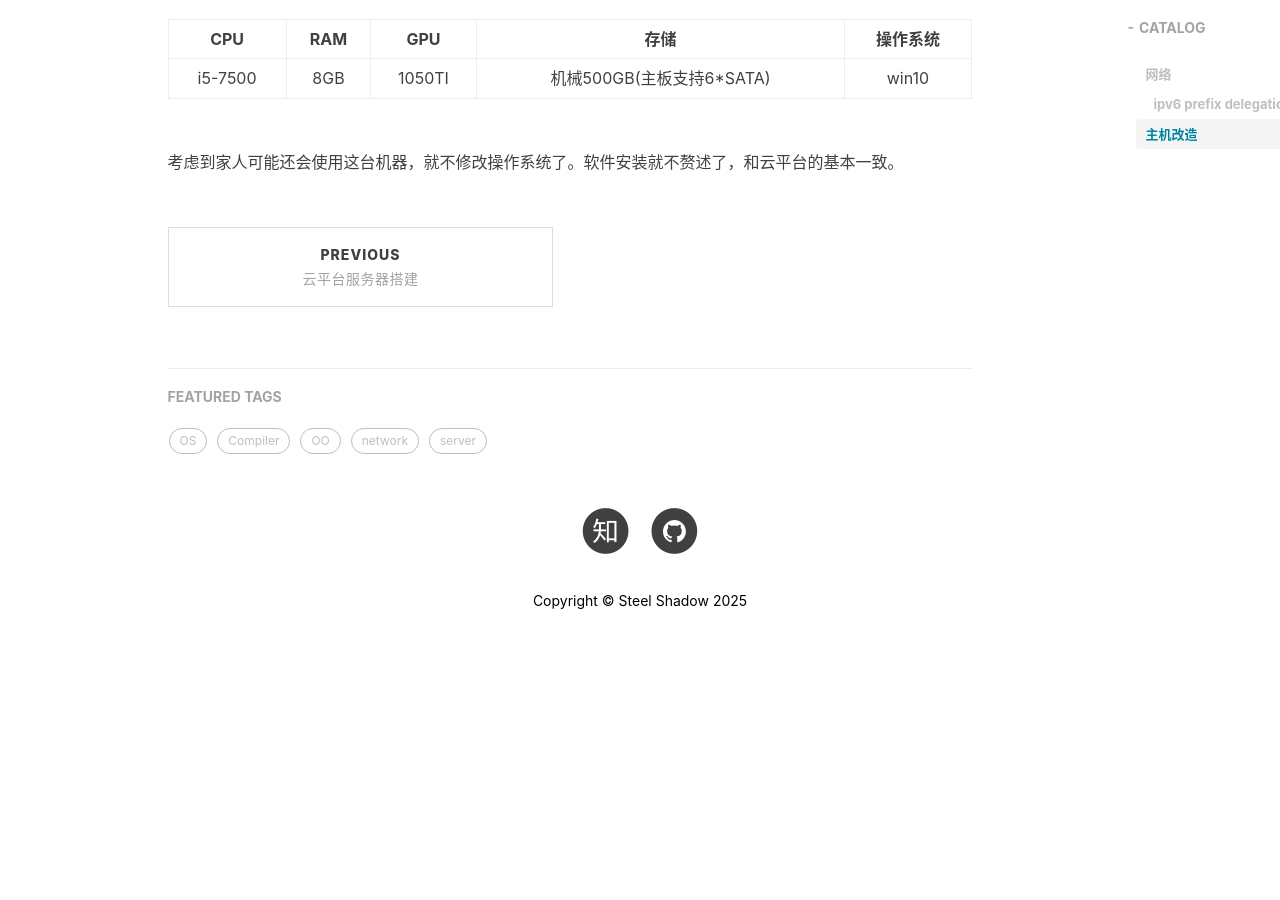
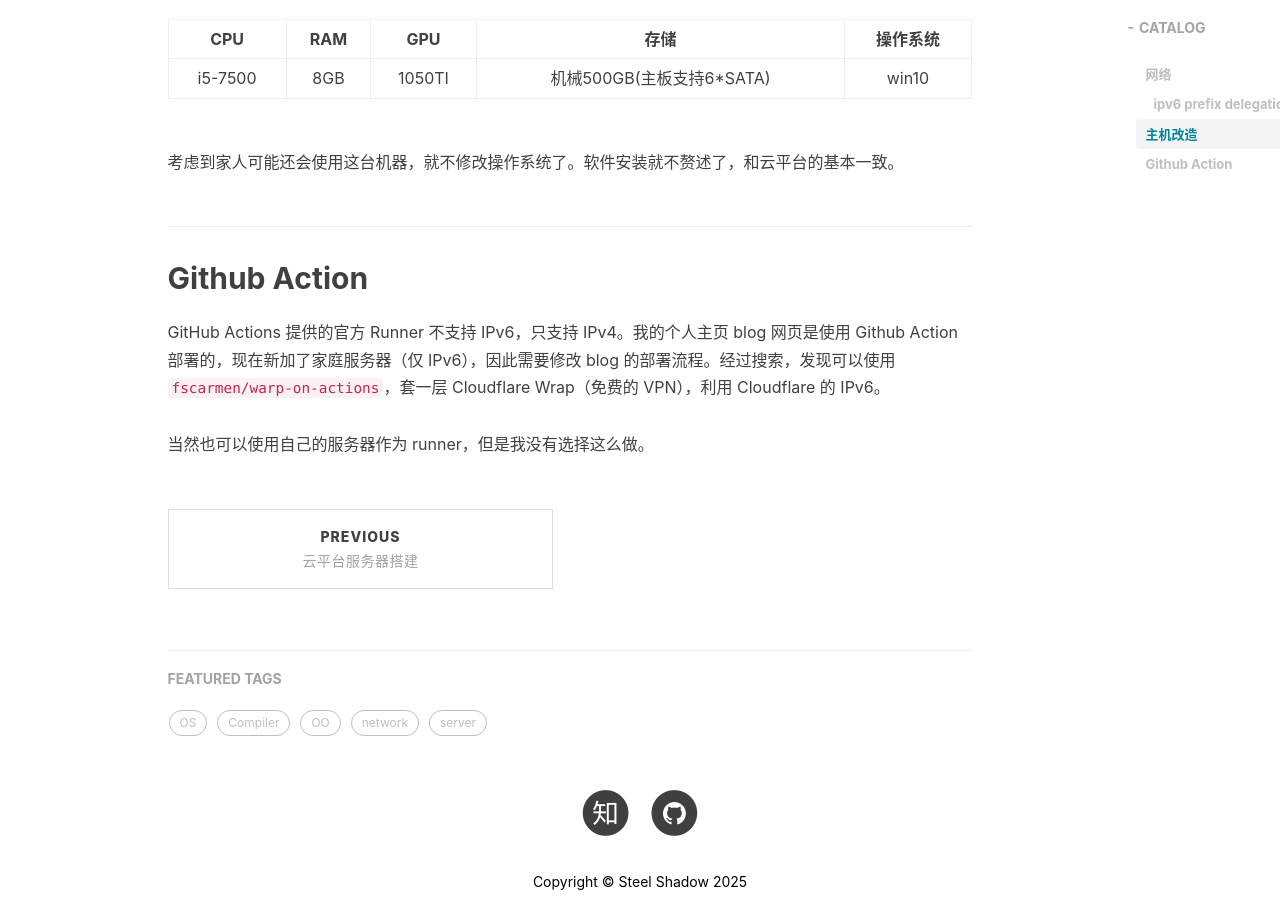
Before and after one commit to Steel-Shadow/Steel-Shadow.github.io, a Jekyll site: the page built from _posts/2025-07-01-家用主机服务器改造.md, in a window 1280 px wide and 900 px high, scrolled down 1361 px. Built offline with Jekyll 4.4.1, drawn with Linux system fonts in a browser that asks for light colours; nearby versions of some CDN libraries; comment, search, counter and statistics services are not loaded; before the commit the page ends 2039 px from its top, so only the background shows below that.

Commit message:
post: 修改 家用主机服务器改造

```diff
--- a/_posts/2025-07-01-家用主机服务器改造.md
+++ b/_posts/2025-07-01-家用主机服务器改造.md
@@ -38,3 +38,9 @@ tags:
 | i5-7500 | 8GB | 1050TI | 机械500GB(主板支持6*SATA) |  win10   |
 
 考虑到家人可能还会使用这台机器，就不修改操作系统了。软件安装就不赘述了，和云平台的基本一致。
+
+## Github Action
+
+GitHub Actions 提供的官方 Runner 不支持 IPv6，只支持 IPv4。我的个人主页 blog 网页是使用 Github Action 部署的，现在新加了家庭服务器（仅 IPv6），因此需要修改 blog 的部署流程。经过搜索，发现可以使用 `fscarmen/warp-on-actions`，套一层 Cloudflare Wrap（免费的 VPN），利用 Cloudflare 的 IPv6。
+
+当然也可以使用自己的服务器作为 runner，但是我没有选择这么做。
```
